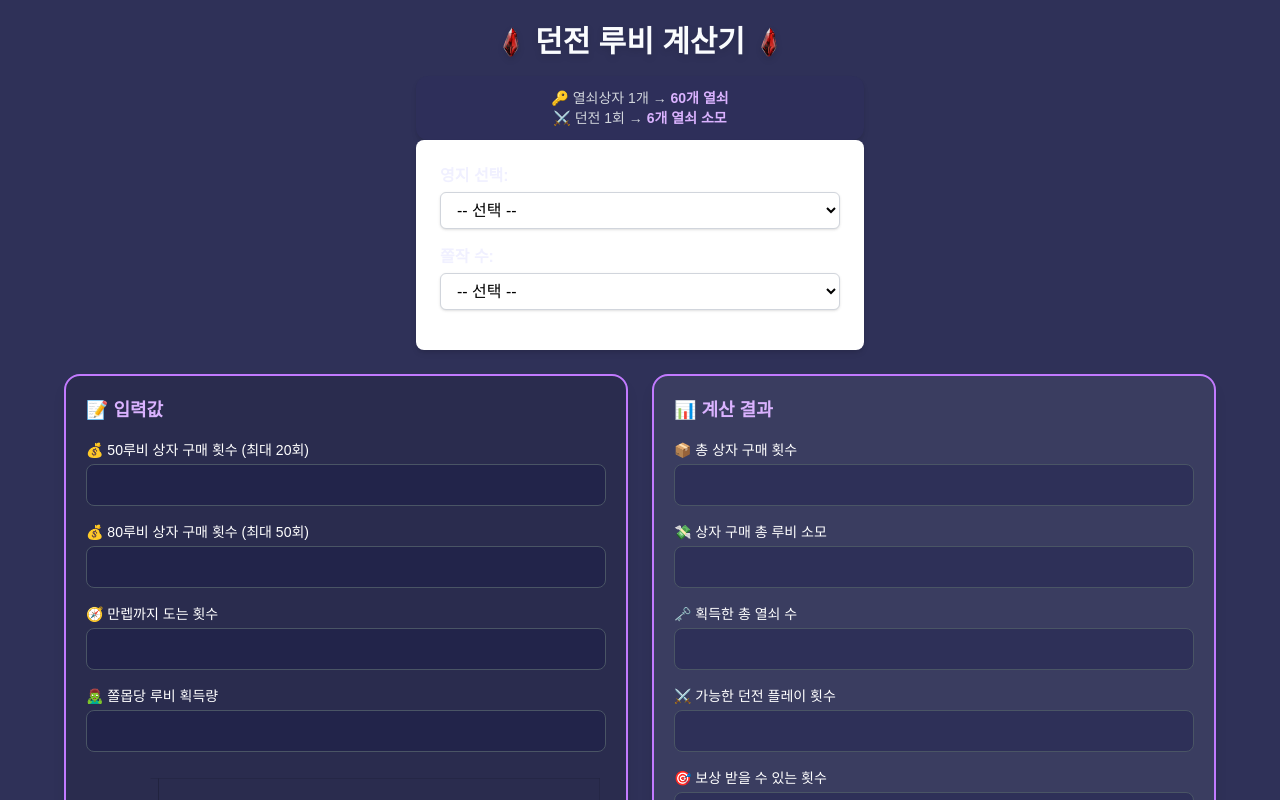
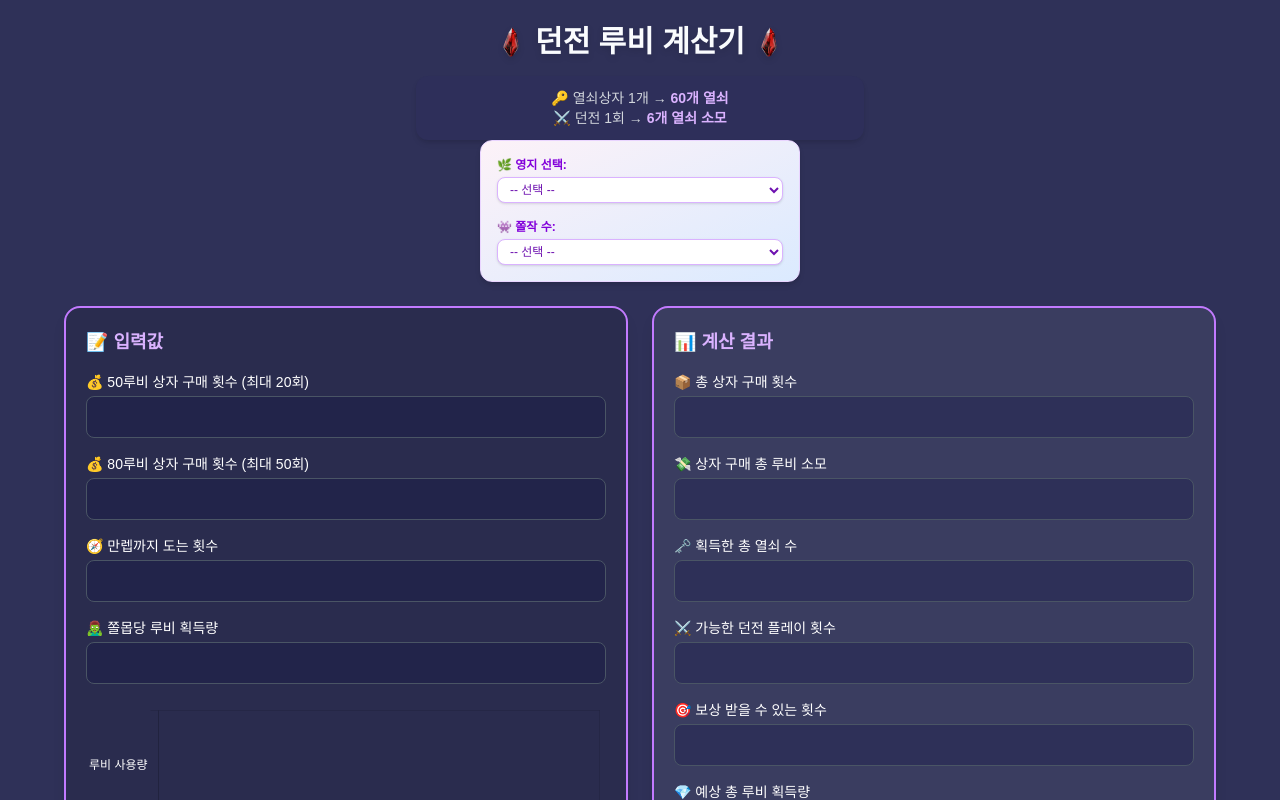
Before and after one commit to KimGiJeong1101/ZzolJak, a React (Vite) app: page / in a window 1280 px wide. Shown: the top 800 px of the page. Built offline with nearby package versions, Linux system fonts and the light colour scheme.

Commit message:
스타일 약간 변경

```diff
--- a/src/components/StageAndMob.jsx
+++ b/src/components/StageAndMob.jsx
@@ -1,7 +1,7 @@
 const StageAndMob = ({ setRewardInterval, setMobCount }) => {
   const handleStageChange = (e) => {
     const value = Number(e.target.value);
-    setRewardInterval(value); // 여기서 바로 부모 상태 바꿈
+    setRewardInterval(value);
   };
 
   const handleMobCountChange = (e) => {
@@ -10,14 +10,15 @@ const StageAndMob = ({ setRewardInterval, setMobCount }) => {
   };
 
   return (
-    <div className="max-w-md mx-auto p-6 bg-white rounded-lg shadow-md">
-
+    <div className="max-w-xs mx-auto p-4 bg-gradient-to-br from-pink-50 to-blue-100 rounded-xl shadow-md border border-purple-200 animate-fade-in transition-all duration-500 hover:shadow-xl hover:scale-105">
       <label className="block mb-4">
-        <span className="block mb-1 font-semibold">영지 선택:</span>
+        <span className="block mb-1 text-xs font-semibold text-purple-700">
+          🌿 영지 선택:
+        </span>
         <select
           onChange={handleStageChange}
-          className="w-full bg-white text-black border border-gray-300 rounded-md px-3 py-2 shadow-sm
-                     focus:outline-none focus:ring-2 focus:ring-blue-500"
+          className="w-full bg-white text-xs text-purple-800 border border-purple-300 rounded-lg px-2 py-1 shadow-sm
+                     focus:outline-none focus:ring-2 focus:ring-purple-400 hover:border-purple-500 transition-all duration-300 ease-in-out"
         >
           <option value="0">-- 선택 --</option>
           <option value="17">1 영지</option>
@@ -37,12 +38,14 @@ const StageAndMob = ({ setRewardInterval, setMobCount }) => {
         </select>
       </label>
 
-      <label className="block mb-4">
-        <span className="block mb-1 font-semibold">쫄작 수:</span>
+      <label className="block">
+        <span className="block mb-1 text-xs font-semibold text-purple-700">
+          👾 쫄작 수:
+        </span>
         <select
           onChange={handleMobCountChange}
-          className="w-full bg-white text-black border border-gray-300 rounded-md px-3 py-2 shadow-sm
-                     focus:outline-none focus:ring-2 focus:ring-blue-500"
+          className="w-full bg-white text-xs text-purple-800 border border-purple-300 rounded-lg px-2 py-1 shadow-sm
+                     focus:outline-none focus:ring-2 focus:ring-purple-400 hover:border-purple-500 transition-all duration-300 ease-in-out"
         >
           <option value="0">-- 선택 --</option>
           <option value="20">1쫄작</option>
--- a/src/main.jsx
+++ b/src/main.jsx
@@ -2,8 +2,6 @@ import { StrictMode } from "react";
 import { createRoot } from "react-dom/client";
 import App from "./App.jsx";
 import "./index.css";
-
-
 
 createRoot(document.getElementById("root")).render(
   <StrictMode>
--- a/src/styles/App.css
+++ /dev/null
@@ -1,133 +0,0 @@
-* {
-  box-sizing: border-box;
-}
-
-body {
-  font-family: "Gowun Dodum", sans-serif;
-  background-color: #2f3158;
-  margin: 0;
-  padding: 20px;
-  color: #f0f0ff;
-}
-
-h1 {
-  text-align: center;
-  margin-bottom: 10px;
-  font-size: 2rem;
-  color: #fafcfe;
-  text-shadow: 0 0 5px #b388eb, 0 0 10px #a29bfe;
-}
-
-.info-bar {
-  text-align: center;
-  font-size: 0.95rem;
-  margin-bottom: 20px;
-  color: #ddd;
-  background-color: #2e2f5a;
-  padding: 10px 15px;
-  border-radius: 10px;
-  max-width: 400px;
-  margin-left: auto;
-  margin-right: auto;
-  box-shadow: 0 0 12px rgba(138, 99, 210, 0.4);
-}
-
-.container {
-  display: grid;
-  grid-template-columns: repeat(auto-fit, minmax(300px, 1fr));
-  gap: 20px;
-  max-width: 1000px;
-  margin: auto;
-}
-
-.card {
-  border-radius: 16px;
-  padding: 20px;
-  box-shadow: 0 4px 15px rgba(138, 99, 210, 0.2);
-  border: 2px solid #8a63d2;
-}
-
-.card.input {
-  background: #2a2c4e;
-}
-
-.card.output {
-  background: #3a3d60;
-}
-
-.card h2 {
-  font-size: 1.2rem;
-  margin-bottom: 15px;
-  color: #a29bfe; /* 연보라 파랑 */
-}
-
-.input-group {
-  margin-bottom: 14px;
-  display: flex;
-  flex-direction: column;
-}
-
-label {
-  margin-bottom: 5px;
-  font-weight: 500;
-  color: #f0f0f5;
-}
-
-input {
-  padding: 10px;
-  font-size: 1rem;
-  border: 1px solid #666;
-  border-radius: 10px;
-  background-color: #22244a;
-  color: #ffffff;
-}
-
-input[readonly] {
-  background-color: #2e3058;
-  color: #ccc;
-}
-
-.warning {
-  color: #ff6666;
-  font-size: 0.85rem;
-  margin-top: 4px;
-  display: none;
-}
-
-input.profit {
-  color: #66ff99;
-  font-weight: bold;
-}
-
-input.loss {
-  color: #ff6666;
-  font-weight: bold;
-}
-
-input.neutral {
-  color: #cccccc;
-}
-
-@media (max-width: 768px) {
-  .container {
-    grid-template-columns: 1fr;
-  }
-}
-
-@keyframes popIn {
-  0% {
-    opacity: 0;
-    transform: translateX(-10px) scale(1.05);
-  }
-  100% {
-    opacity: 1;
-    transform: translateX(0) scale(1);
-  }
-}
-
-input.animate {
-  animation: popIn 0.4s ease;
-  box-shadow: 0 0 10px rgba(255, 204, 255, 0.4),
-    0 0 14px rgba(162, 155, 254, 0.3), 0 0 18px rgba(138, 99, 210, 0.3);
-  border-color: #b388eb;
-}
--- a/src/styles/InputCardStyles.js
+++ b/src/styles/InputCardStyles.js
@@ -1,7 +1,8 @@
 // InputCardStyles.js
 
 const InputCardStyles = {
-  container: "rounded-2xl p-5 border-2 border-purple-400 bg-[#2a2c4e] shadow-lg",
+  container:
+    "rounded-2xl p-5 border-2 border-purple-400 bg-[#2a2c4e] shadow-lg",
   title: "text-lg font-semibold mb-4 text-purple-300",
   inputGroup: "mb-4 flex flex-col",
   label: "mb-1 text-sm font-medium text-white",
```
